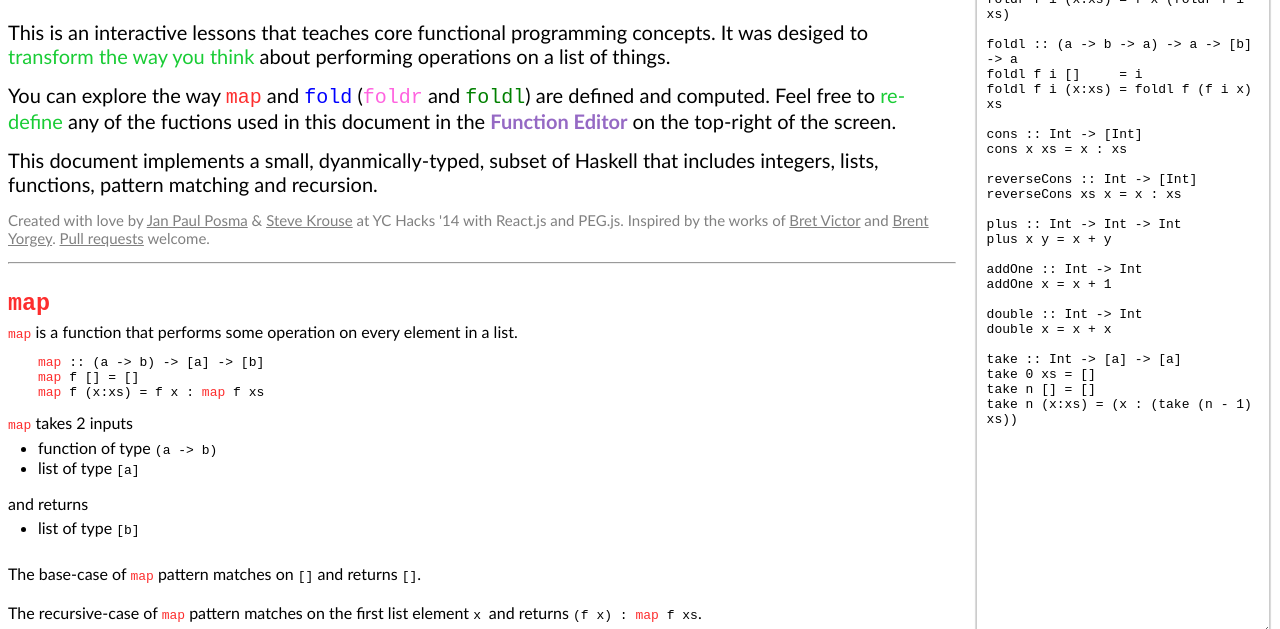
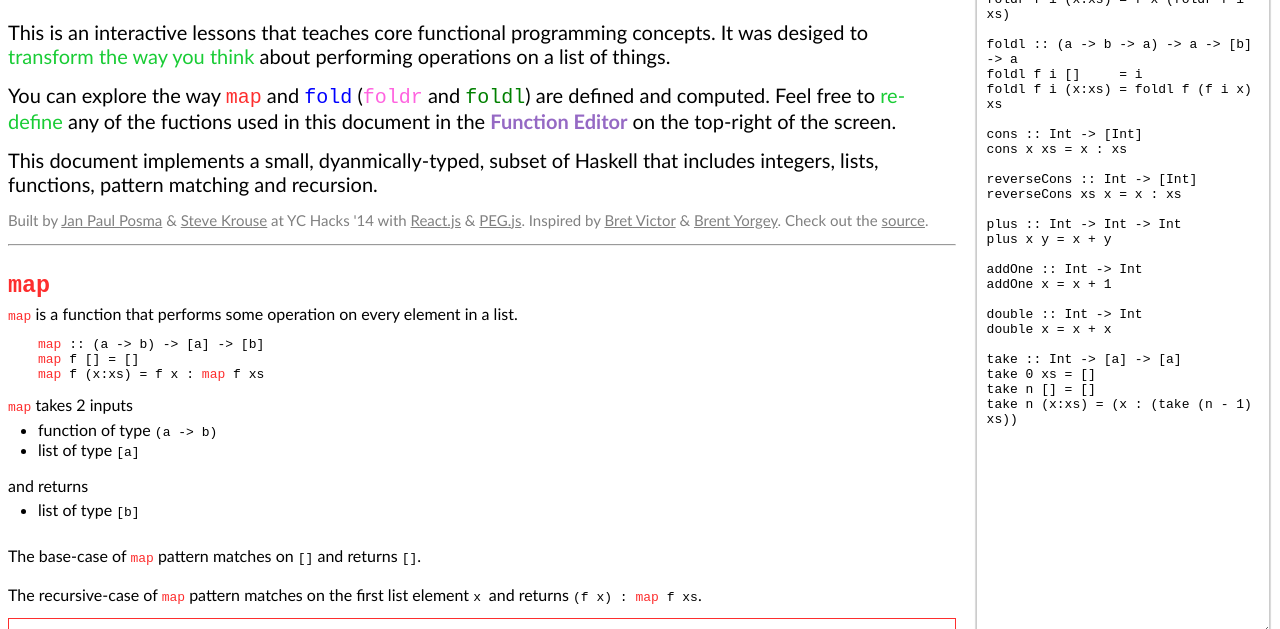
Before and after one commit to stevekrouse/hs.js, a website: page index.html in a window 1280 px wide. Shown: the part 154-783 px from the top of the page. Drawn offline with Linux system fonts and the light colour scheme.

Commit message:
credit link cleanup

```diff
--- a/index.html
+++ b/index.html
@@ -61,7 +61,7 @@
         </div>
 
         <div id="creatorsToolsAndSource" style="margin-bottom:15px; font-size:15px; color:gray">
-          Created with love by <a href="http://stevekrouse.com">Jan Paul Posma</a> & <a href="http://stevekrouse.com">Steve Krouse</a> at YC Hacks '14 with React.js and PEG.js. Inspired by the works of <a href="http://worrydream.com">Bret Victor</a> and <a href="http://byorgey.wordpress.com/">Brent Yorgey</a>. <a href="http://stevekrouse.github.io/hs.js">Pull requests</a> welcome.
+          Built by <a href="http://janpaulposma.nl/">Jan Paul Posma</a> & <a href="http://stevekrouse.com">Steve Krouse</a> at YC Hacks '14 with <a href="http://facebook.github.io/react/">React.js</a> & <a href="http://pegjs.majda.cz/">PEG.js</a>. Inspired by <a href="http://worrydream.com">Bret Victor</a> & <a href="http://byorgey.wordpress.com/">Brent Yorgey</a>. Check out the <a href="https://github.com/stevekrouse/hs.js">source</a>.
         </div>
       </div>
       <hr>
```
